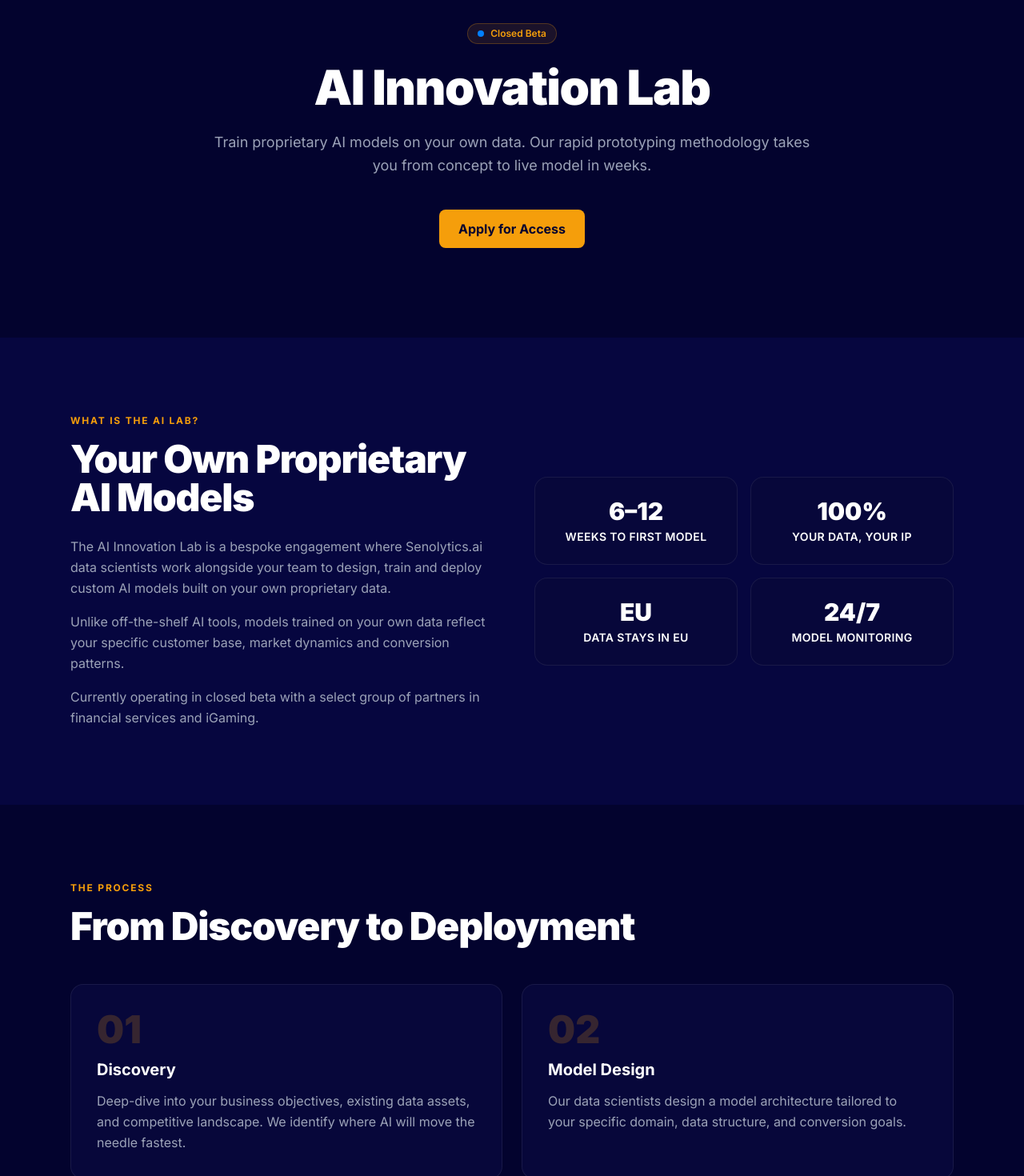
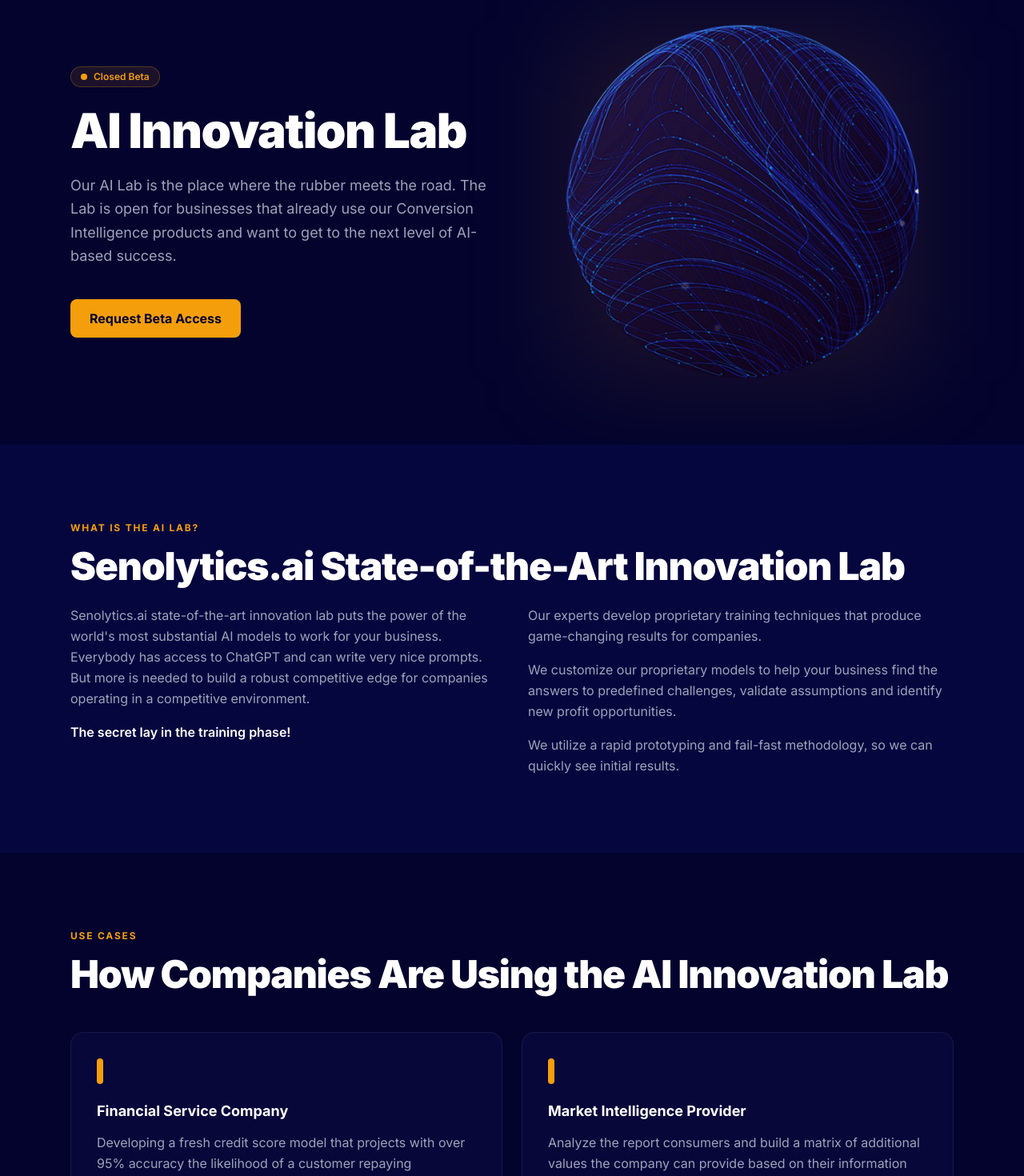
Before and after one commit to akermanai/senolytics-web, a Next.js app: page /ai-innovation-lab in a window 1280 px wide. Shown: the part 100-1570 px from the top of the page at 80% size. Built offline with nearby package versions, Linux system fonts and the light colour scheme.

Commit message:
feat: add hero image to AI Lab page, use original WP content

```diff
--- a/app/ai-innovation-lab/page.tsx
+++ b/app/ai-innovation-lab/page.tsx
@@ -1,86 +1,102 @@
+import Image from "next/image";
 import Link from "next/link";
 
 export const metadata = {
   title: "AI Innovation Lab — senolytics.ai",
-  description: "Train proprietary AI models on your own data. Rapid prototyping. Currently open for financial services and iGaming.",
+  description: "Our AI Lab is the place where the rubber meets the road. Proprietary model training for financial services and iGaming.",
 };
 
-const process = [
-  { step: "01", title: "Discovery", desc: "Deep-dive into your business objectives, existing data assets, and competitive landscape. We identify where AI will move the needle fastest." },
-  { step: "02", title: "Model Design", desc: "Our data scientists design a model architecture tailored to your specific domain, data structure, and conversion goals." },
-  { step: "03", title: "Rapid Prototype", desc: "Within weeks, not months, you have a working model you can test against real traffic. We iterate fast with your feedback." },
-  { step: "04", title: "Optimise & Deploy", desc: "Once validated, we optimise for performance and scale, then deploy to your infrastructure or ours — your choice." },
+const examples = [
+  { company: "Financial Service Company", desc: "Developing a fresh credit score model that projects with over 95% accuracy the likelihood of a customer repaying unsecured loans on time." },
+  { company: "Market Intelligence Provider", desc: "Analyze the report consumers and build a matrix of additional values the company can provide based on their information and current market position." },
+  { company: "Global Affiliate Platform", desc: "Analyze thousands of affiliate funnels and identify new clusters with earning potential and weak clusters that wear out the network profits." },
+  { company: "International eCommerce Brand", desc: "Analyze and improve a complex omni-channel environment. We train models and managed to reduce acquisition costs by 27%." },
 ];
 
 export default function AIInnovationLabPage() {
   return (
     <>
       {/* Hero */}
-      <section className="relative bg-[#03032e] pt-32 pb-28 overflow-hidden">
+      <section className="relative bg-[#03032e] pt-32 pb-20 overflow-hidden">
         <div className="hero-glow absolute inset-0 pointer-events-none" />
-        <div className="max-w-4xl mx-auto px-6 relative text-center">
-          <div className="inline-flex items-center gap-2 badge mb-6">
-            <span className="w-2 h-2 bg-[#027fff] rounded-full" style={{animation:"pulse 2s infinite"}} />
-            Closed Beta
+        <div className="max-w-6xl mx-auto px-6 relative">
+          <div className="grid md:grid-cols-2 gap-12 items-center">
+            <div>
+              <div className="inline-flex items-center gap-2 badge mb-6">
+                <span className="w-2 h-2 bg-[#f59e0b] rounded-full" style={{animation:"pulse 2s infinite"}} />
+                Closed Beta
+              </div>
+              <h1 className="heading-xl mb-6">AI Innovation Lab</h1>
+              <p className="body-lg mb-10">
+                Our AI Lab is the place where the rubber meets the road. The Lab is open
+                for businesses that already use our Conversion Intelligence products and
+                want to get to the next level of AI-based success.
+              </p>
+              <Link href="/contact" className="btn-primary">Request Beta Access</Link>
+            </div>
+            <div className="flex justify-center">
+              <div className="relative w-full max-w-md">
+                <div className="absolute inset-0 bg-[#f59e0b]/10 rounded-3xl blur-3xl" />
+                <Image
+                  src="/images/ai-projection-lab-image.png"
+                  alt="AI Innovation Lab"
+                  width={500}
+                  height={420}
+                  className="relative rounded-2xl w-full h-auto"
+                  priority
+                />
+              </div>
+            </div>
           </div>
-          <h1 className="heading-xl mb-6">AI Innovation Lab</h1>
-          <p className="body-lg max-w-3xl mx-auto mb-10">
-            Train proprietary AI models on your own data. Our rapid prototyping
-            methodology takes you from concept to live model in weeks.
-          </p>
-          <Link href="/contact" className="btn-primary">Apply for Access</Link>
         </div>
       </section>
 
       {/* What is it */}
       <section className="bg-[#06063f] section">
         <div className="max-w-6xl mx-auto px-6">
-          <div className="grid md:grid-cols-2 gap-14 items-center">
+          <span className="label block mb-4">What is the AI Lab?</span>
+          <h2 className="heading-lg mb-6">Senolytics.ai State-of-the-Art Innovation Lab</h2>
+          <div className="grid md:grid-cols-2 gap-10">
             <div>
-              <span className="label block mb-4">What is the AI Lab?</span>
-              <h2 className="heading-lg mb-6">Your Own Proprietary AI Models</h2>
               <p className="body-md mb-4">
-                The AI Innovation Lab is a bespoke engagement where Senolytics.ai data
-                scientists work alongside your team to design, train and deploy custom
-                AI models built on your own proprietary data.
+                Senolytics.ai state-of-the-art innovation lab puts the power of the
+                world's most substantial AI models to work for your business. Everybody
+                has access to ChatGPT and can write very nice prompts. But more is needed
+                to build a robust competitive edge for companies operating in a competitive
+                environment.
+              </p>
+              <p className="body-md font-semibold text-white">The secret lay in the training phase!</p>
+            </div>
+            <div>
+              <p className="body-md mb-4">
+                Our experts develop proprietary training techniques that produce
+                game-changing results for companies.
               </p>
               <p className="body-md mb-4">
-                Unlike off-the-shelf AI tools, models trained on your own data reflect
-                your specific customer base, market dynamics and conversion patterns.
+                We customize our proprietary models to help your business find the answers
+                to predefined challenges, validate assumptions and identify new profit
+                opportunities.
               </p>
               <p className="body-md">
-                Currently operating in closed beta with a select group of partners in
-                financial services and iGaming.
+                We utilize a rapid prototyping and fail-fast methodology, so we can
+                quickly see initial results.
               </p>
-            </div>
-            <div className="grid grid-cols-2 gap-4">
-              {[
-                { val: "6–12", lbl: "Weeks to first model" },
-                { val: "100%", lbl: "Your data, your IP" },
-                { val: "EU", lbl: "Data stays in EU" },
-                { val: "24/7", lbl: "Model monitoring" },
-              ].map((s) => (
-                <div key={s.lbl} className="card-glow text-center py-6">
-                  <div className="text-3xl font-black text-white mb-1">{s.val}</div>
-                  <div className="stat-label">{s.lbl}</div>
-                </div>
-              ))}
             </div>
           </div>
         </div>
       </section>
 
-      {/* Process */}
+      {/* Use Cases */}
       <section className="bg-[#03032e] section">
         <div className="max-w-6xl mx-auto px-6">
-          <span className="label block mb-4">The Process</span>
-          <h2 className="heading-lg mb-12">From Discovery to Deployment</h2>
+          <span className="label block mb-4">Use Cases</span>
+          <h2 className="heading-lg mb-12">How Companies Are Using the AI Innovation Lab</h2>
           <div className="grid md:grid-cols-2 gap-6">
-            {process.map((p) => (
-              <div key={p.step} className="card-glow">
-                <span className="text-5xl font-black text-[#f59e0b]/20 block mb-3">{p.step}</span>
-                <h3 className="text-white font-bold text-xl mb-3">{p.title}</h3>
-                <p className="body-md">{p.desc}</p>
+            {examples.map((e) => (
+              <div key={e.company} className="card-glow">
+                <div className="w-2 h-8 bg-[#f59e0b] rounded-full mb-5" />
+                <h3 className="text-white font-bold text-lg mb-3">{e.company}</h3>
+                <p className="body-md">{e.desc}</p>
               </div>
             ))}
           </div>
@@ -91,15 +107,15 @@ export default function AIInnovationLabPage() {
       <section className="bg-[#06063f] section border-t border-[rgba(2,127,255,0.15)]">
         <div className="max-w-4xl mx-auto px-6 text-center">
           <span className="label block mb-4">Apply for Closed Beta</span>
-          <h2 className="heading-lg mb-6">Build Your Competitive Moat</h2>
+          <h2 className="heading-lg mb-6">AI Projection Lab is in Closed Beta</h2>
           <p className="body-lg max-w-2xl mx-auto mb-4">
-            A proprietary AI model trained on your data is one of the most durable
-            competitive advantages you can build. Let&apos;s build it together.
+            Currently our AI lab is open for companies operating in the financial services
+            niche only.
           </p>
           <p className="text-white font-semibold mb-10">
             Currently accepting applications from financial services and iGaming companies.
           </p>
-          <Link href="/contact" className="btn-primary">Apply Now</Link>
+          <Link href="/contact" className="btn-primary">Request More Information</Link>
         </div>
       </section>
     </>
```
